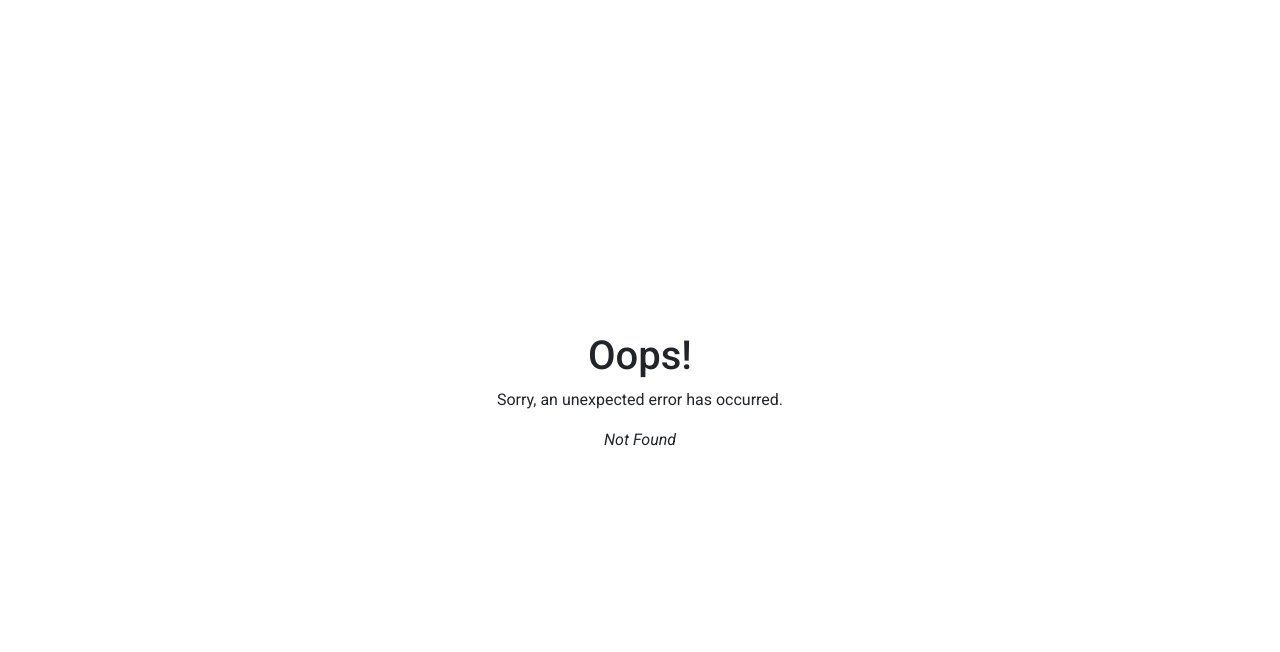
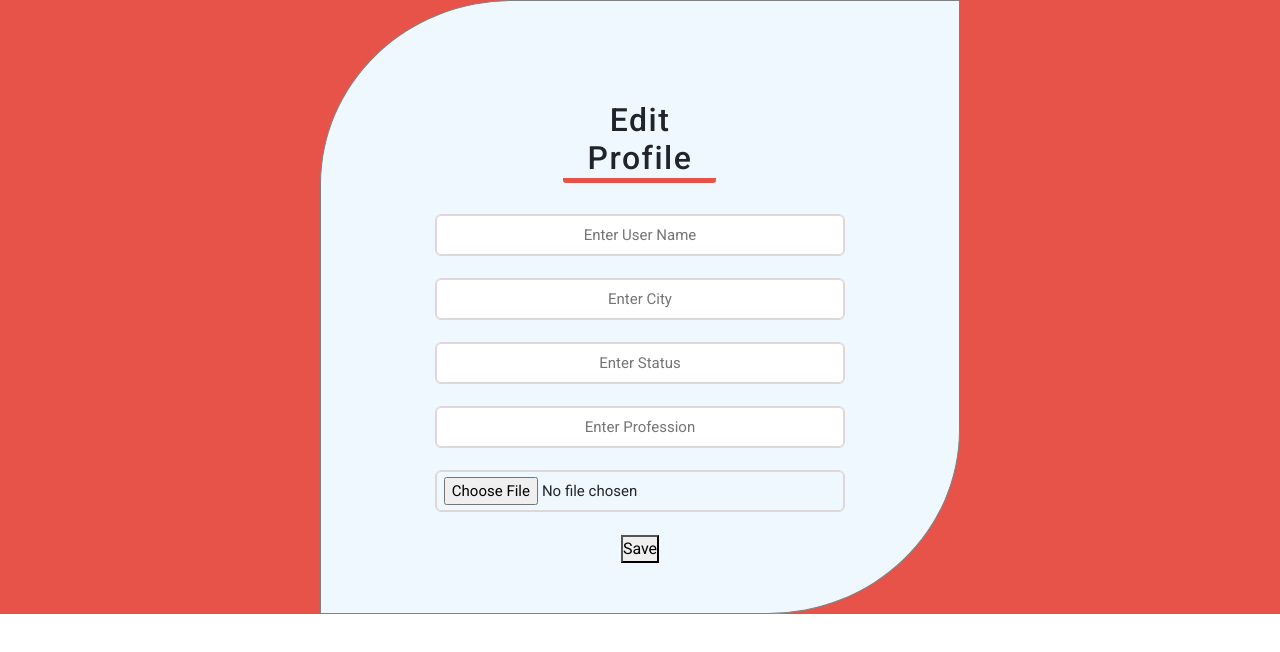
Before and after one commit to nizam323/ourszone.com.github.io, a React (Vite) app: page /edit in a window 1280 px wide. Before the commit this address had no page. Shown: the top 652 px of the page. Built offline with nearby package versions, Linux system fonts and the light colour scheme; no server answers.

Commit message:
working on editing user profile

```diff
--- a/src/App.jsx
+++ b/src/App.jsx
@@ -9,6 +9,7 @@ import ErrorPage from './error-page.jsx';
 import Home from './UIs/Home.jsx';
 import Posts from './components/Posts.jsx';
 import ProutectedRoutes from './protectedRoutes/ProutectedRoutes.jsx';
+import Edit from "./components/Edit.jsx";
 
 export const UserContext = createContext();
 
@@ -54,6 +55,10 @@ function App() {
       path: "/signup",
       element: <Signup_form />,
     },
+    {
+      path: "/edit",
+      element: <Edit />,
+    },
   ]);
 
   return (
--- /dev/null
+++ b/src/components/Edit.jsx
@@ -0,0 +1,102 @@
+import React, { useEffect, useState } from "react";
+import Form_inp from "./Form-input";
+import { getDatabase, set, ref } from "firebase/database";
+import { app } from "../firebase";
+import { getAuth, onAuthStateChanged } from "firebase/auth";
+import { useNavigate } from "react-router-dom";
+
+const dataBase = getDatabase(app);
+const auth = getAuth(app);
+
+function Edit() {
+    const [userName, setUserName] = useState("");
+    const [city, setCity] = useState("");
+    const [status, setStatus] = useState("");
+    const [profession, setProfession] = useState("");
+    const [profilePic, setProfilePic] = useState("");
+
+    const [userData, setUserData] = useState("");
+    const navigate = useNavigate();
+
+    useEffect(() => {
+        onAuthStateChanged(auth, (user) => {
+            if (user) {
+                setUserData(user);
+                console.log(user);
+            }
+        })
+    }, [userData])
+
+    async function putData() {
+
+        let puttingData = await set(ref(dataBase, 'users_info/' + userData.uid),
+            {
+                username: userName || userData.username,
+                // profile_picture: userInfo.photoURL || '',
+                profession: profession || userData.profession,
+                city: city || userData.city,
+                status: status || userData.status,
+            });
+
+        console.log(puttingData, "yes");
+        navigate("/home/user")
+    }
+
+    return (
+        <>
+            <div className="parent" style={{ height: "auto" }}>
+                <div className="login-page-con">
+                    <div className="btn-sm-con">
+                    </div>
+
+                    <div className="form-con">
+                        <center>
+                            <h2 className="sign-h2" style={{ width: "153px" }}>Edit Profile</h2>
+                        </center>
+                        <div className="inp-con">
+                            <br />
+                            <Form_inp
+                                onChange={
+                                    (e) => setUserName(e.target.value)
+                                }
+                                value={userName}
+                                type="text" placeholder="Enter User Name" />
+                            <br />
+                            <Form_inp
+                                onChange={
+                                    (e) => setCity(e.target.value)
+                                }
+                                value={city}
+                                type="text" placeholder="Enter City" />
+                            <br />
+                            <Form_inp
+                                onChange={
+                                    (e) => setStatus(e.target.value)
+                                }
+                                value={status}
+                                type="text" placeholder="Enter Status" />
+                            <br />
+                            <Form_inp
+                                onChange={
+                                    (e) => setProfession(e.target.value)
+                                }
+                                value={profession}
+                                type="text" placeholder="Enter Profession" />
+                            <br />
+                            <Form_inp
+                                onChange={
+                                    (e) => setProfilePic(e.target.value)
+                                }
+                                value={profilePic}
+                                type="file" placeholder="Select Profile Picture " />
+                            <br />
+                            <button onClick={putData}>Save</button>
+                        </div>
+                    </div>
+                </div>
+            </div>
+        </>
+    );
+}
+
+export default Edit;
--- a/src/components/User_profile.jsx
+++ b/src/components/User_profile.jsx
@@ -1,28 +1,33 @@
 import React, { useState, useEffect, useContext } from "react";
 import Btn_sm from "../components/Btn-sm";
 import { UserContext } from "../App";
-import { useNavigate } from "react-router-dom";
+import { Link, useNavigate } from "react-router-dom";
 import { signOut, getAuth, onAuthStateChanged } from "firebase/auth";
 import { app } from "../firebase";
 import { onValue, ref, getDatabase } from "firebase/database";
+import ShowLoader from "./ShowLoader";
 
 const auth = getAuth(app);
 const dataBase = getDatabase(app);
 
 function UserProfile() {
 
+    const [loader, setLoader] = useState(false);
+
     useEffect(() => {
-
+        setLoader(true)
         let check = onAuthStateChanged(auth, (user) => {
-            onValue(ref(dataBase, 'users_info/' + user.uid),
-
-                (snapshot) => {
-                    let userData = snapshot.val();
-                    setUserData(userData);
-                    console.log(userData)
-                });
+            if (user) {
+                onValue(ref(dataBase, 'users_info/' + user.uid),
+                    async (snapshot) => {
+                        let userData = await snapshot.val();
+                        setLoader(false);
+                        setUserData(userData);
+                    });
+            } else {
+                setUserData(null)
+            }
         })
-
         return () => check()
     }, [])
 
@@ -61,7 +66,7 @@ function UserProfile() {
     function mySignOut() {
         if (window.confirm("Are you sure you want to Sign Out?")) {
             signOut(auth);
-            navigate("/");
+            // navigate("/");
         }
     }
 
@@ -94,6 +99,7 @@ function UserProfile() {
     return (
         <>
             <section className="h-100 gradient-custom-2">
+                {loader && <ShowLoader />}
                 <div className="container py-3 h-100" style={{ backgroundColor: '#000000' }}>
                     <div className="row d-flex justify-content-center">
                         <div className="col col-lg-9 col-xl-8" style={{ width: '100%', }}>
@@ -110,13 +116,19 @@ function UserProfile() {
                                             type="button"
                                             className="btn btn-outline-dark"
                                             style={{ zIndex: 1 }}
-                                            onClick={curd}
+                                            // onClick={curd}
                                         >
-                                            Edit profile
+                                            <Link to="/edit">
+                                                Edit profile
+                                            </Link>
+
                                         </button>
                                     </div>
                                     <div className="ms-3" style={{ marginTop: '130px' }}>
-                                        <h5 className="about-edit" onClick={edit_name}>{name && name.trim() !== "" ? name : ""}</h5>
+                                        <h5 className="about-edit" onClick={edit_name}>{
+                                            // name && name.trim() !== "" ? name : ""
+                                            userData.username
+                                        }</h5>
                                     </div>
                                 </div>
                                 <div className="p-4 text-black bg-body-tertiary">
```
Also changed, not shown: src/redux/store.js (added).
